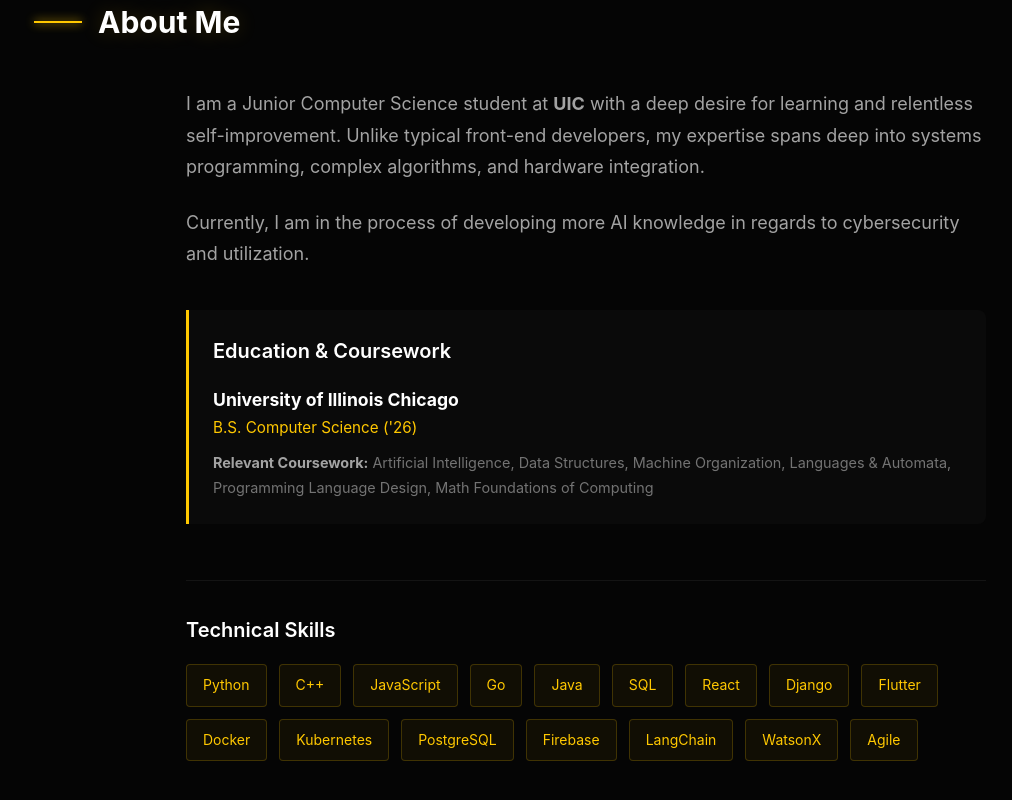
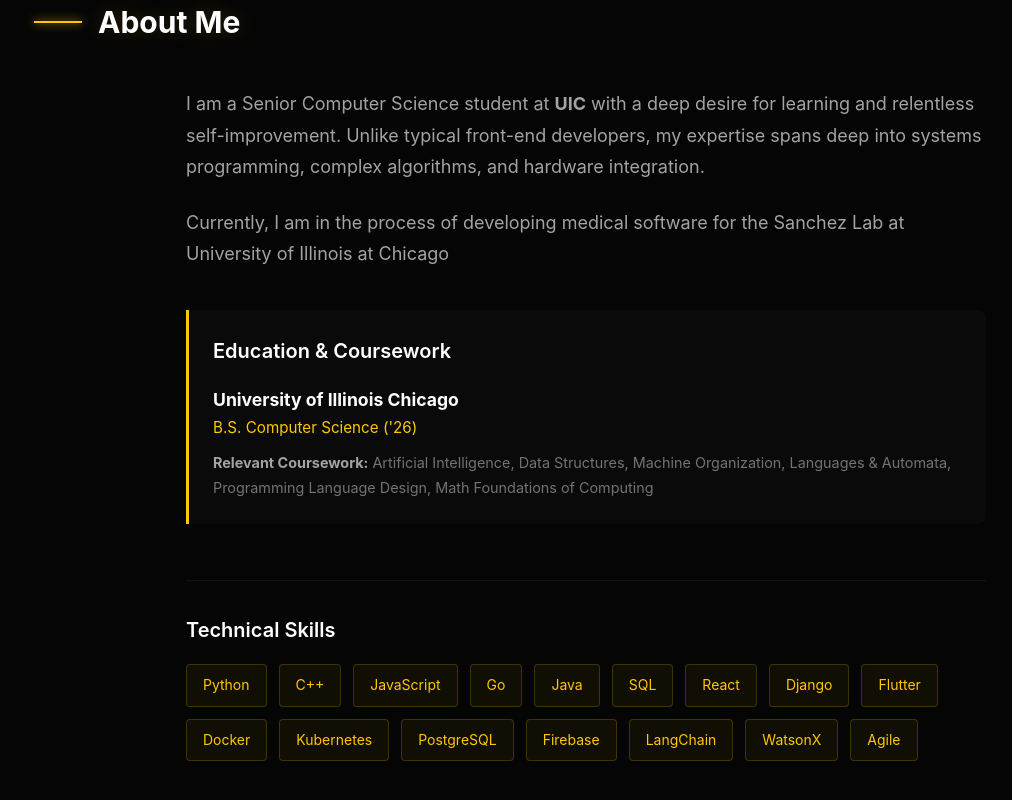
Before and after one commit to FernandoLpz0911/Personal-Webpage, a React (Vite) app in the folder PersonalWebpage/: page / in a window 1280 px wide. Shown: the part 892-1692 px from the top of the page, without its empty margins (54-1066 px from the left). Built offline with nearby package versions, Linux system fonts and the light colour scheme; no server answers.

Commit message:
more updates

```diff
--- a/PersonalWebpage/src/components/About.jsx
+++ b/PersonalWebpage/src/components/About.jsx
@@ -24,11 +24,11 @@ const About = () => {
         <div className="about-content-wrapper">
           <div className="about-text">
             <p>
-              I am a Junior Computer Science student at <strong>UIC</strong> with a deep desire for learning and relentless self-improvement.
+              I am a Senior Computer Science student at <strong>UIC</strong> with a deep desire for learning and relentless self-improvement.
               Unlike typical front-end developers, my expertise spans deep into systems programming, complex algorithms, and hardware integration.
             </p>
             <p>
-              Currently, I am in the process of developing more AI knowledge in regards to cybersecurity and utilization.
+              Currently, I am in the process of developing medical software for the Sanchez Lab at University of Illinois at Chicago
             </p>
 
             <div className="education-block">
```
